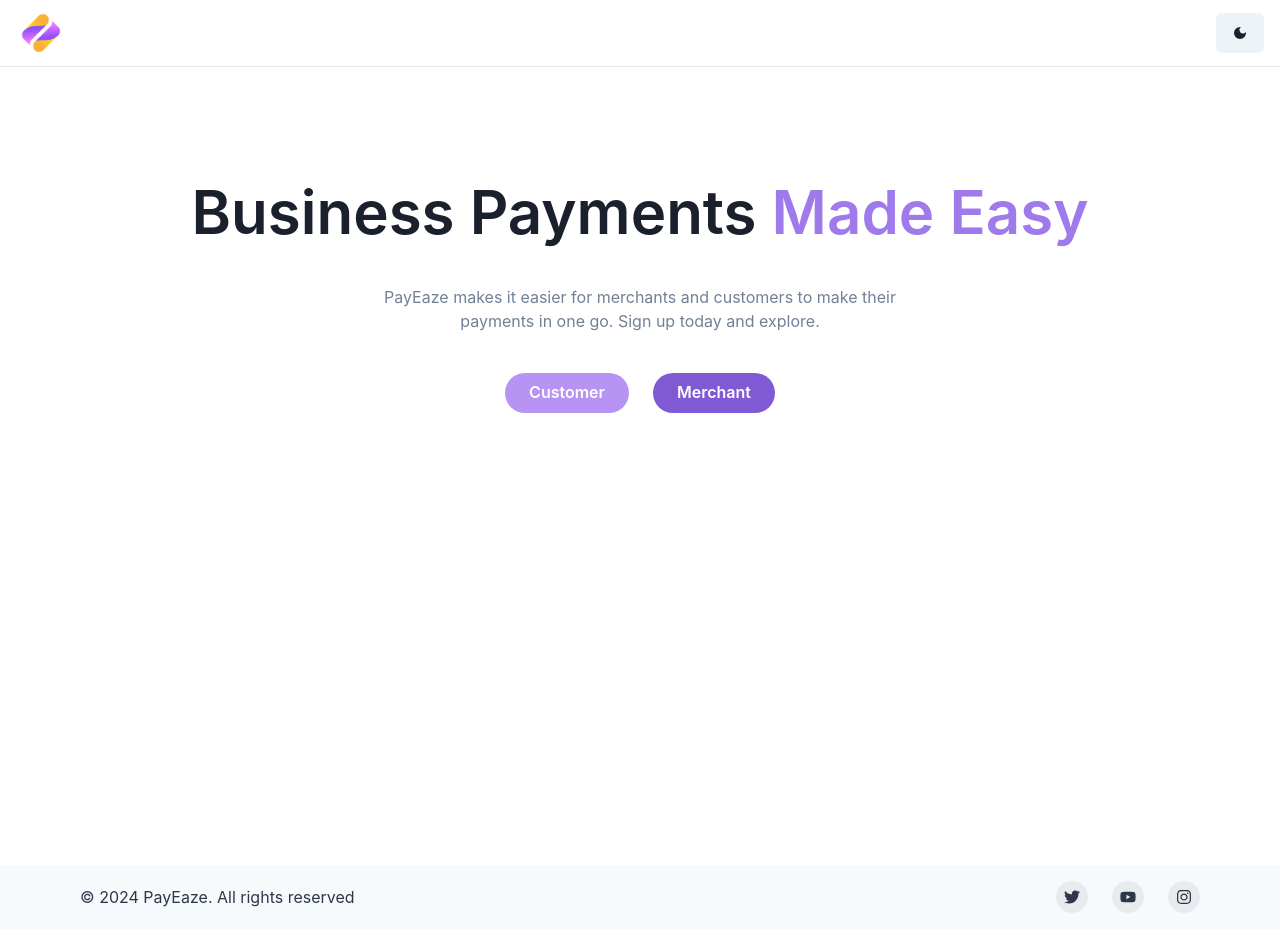
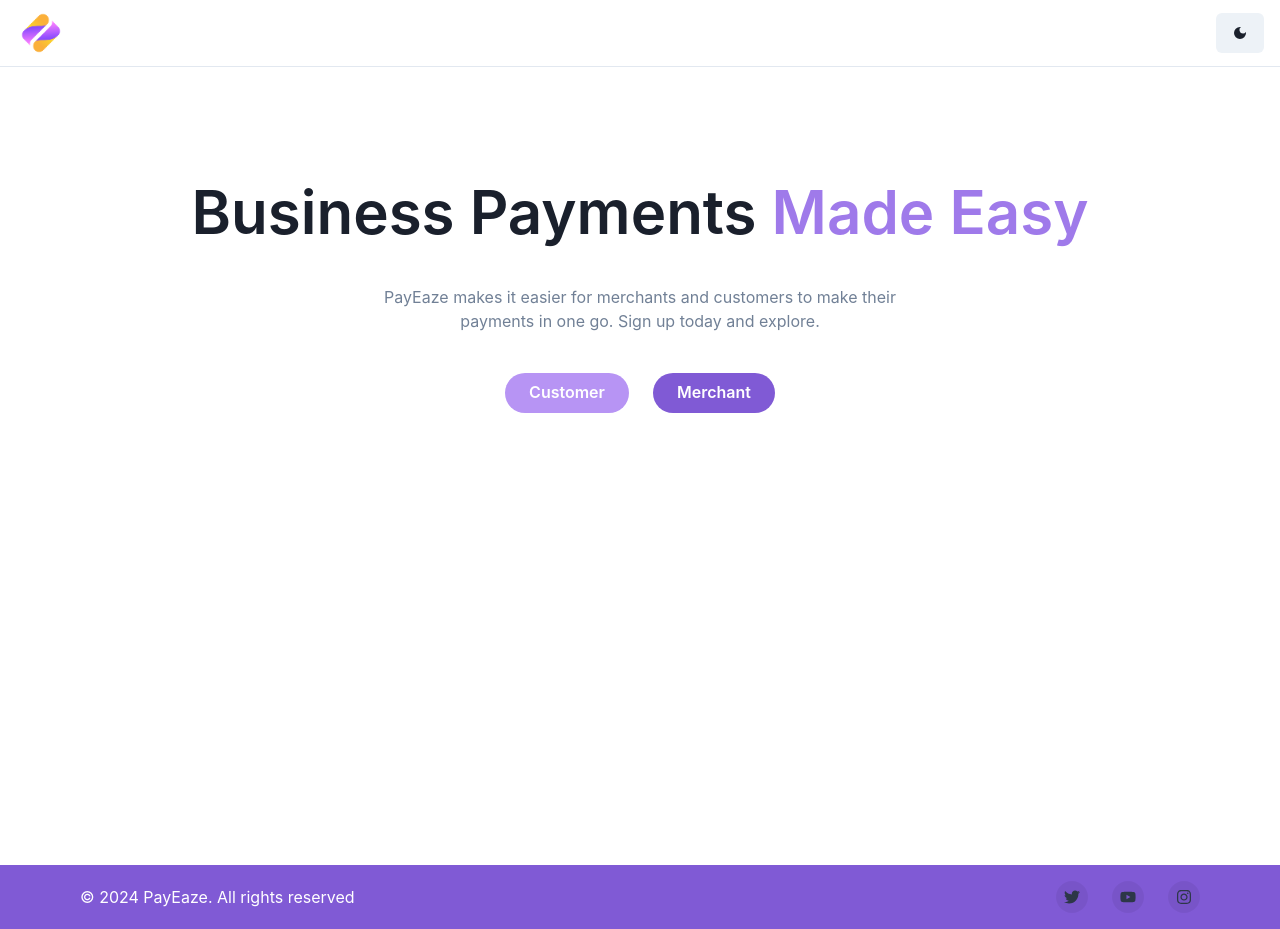
Before and after one commit to MuhammadFASEEH2002/Procom24-webDev, a React (Vite) app in the folder client/: page / in a window 1280 px wide. Built offline with nearby package versions, Linux system fonts and the light colour scheme.

Commit message:
homepage

```diff
--- a/client/src/Homepage/HomePage.tsx
+++ b/client/src/Homepage/HomePage.tsx
@@ -57,8 +57,11 @@ const Homepage = () => {
       </Container>
       {/* footer */}
       <Box
-      bg={useColorModeValue('gray.50', 'gray.900')}
-      color={useColorModeValue('gray.700', 'gray.200')}>
+      // bg={useColorModeValue('gray.50', 'gray.900')}
+      color={useColorModeValue('gray.700', 'gray.200')}
+      bg={"purple.500"}
+      >
+
       <Container
         as={Stack}
         maxW={'6xl'}
@@ -67,7 +70,7 @@ const Homepage = () => {
         spacing={4}
         justify={{ base: 'center', md: 'space-between' }}
         align={{ base: 'center', md: 'center' }}>
-        <Text>© {Date().split(" ")[3]} PayEaze. All rights reserved</Text>
+        <Text color={"white"}>© {Date().split(" ")[3]} PayEaze. All rights reserved</Text>
         <Stack direction={'row'} spacing={6}>
           <SocialButton label={'Twitter'} href={'#'}>
             <FaTwitter />
```
